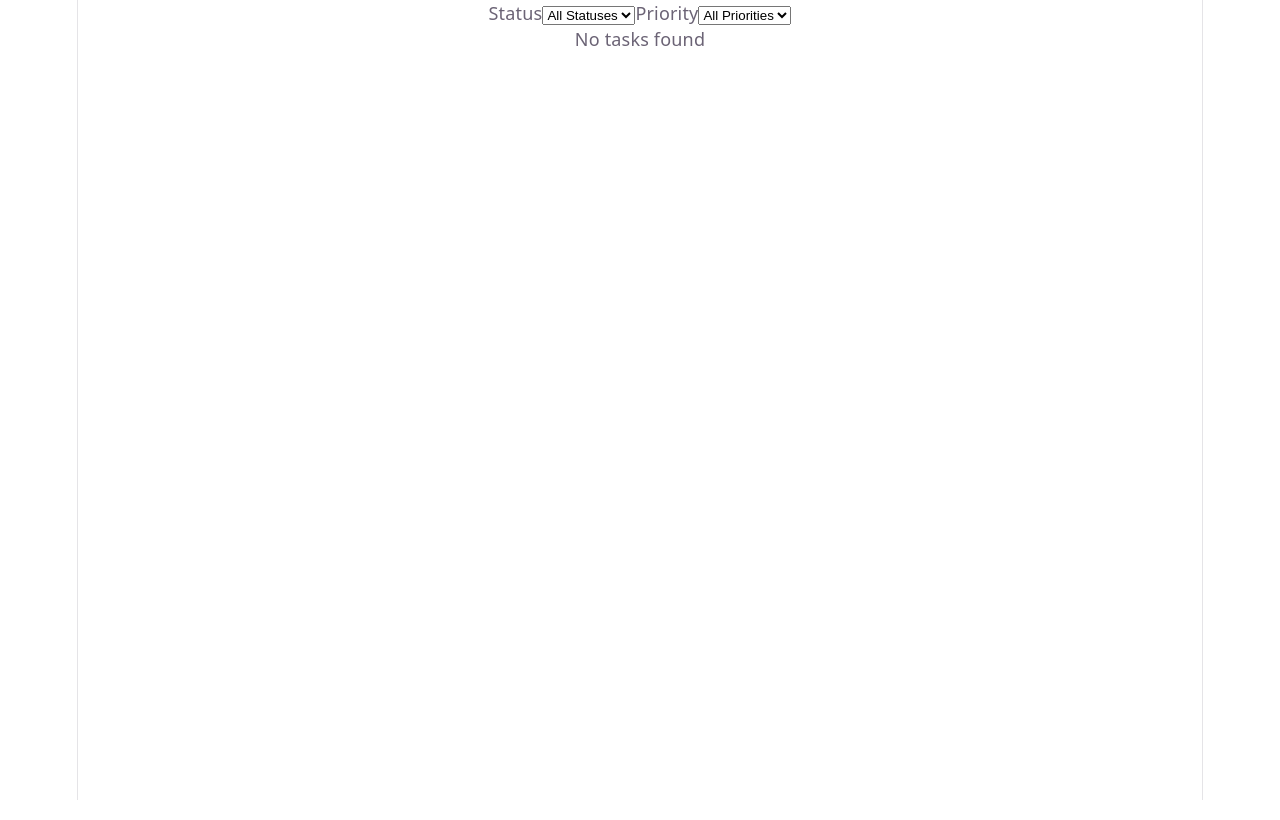
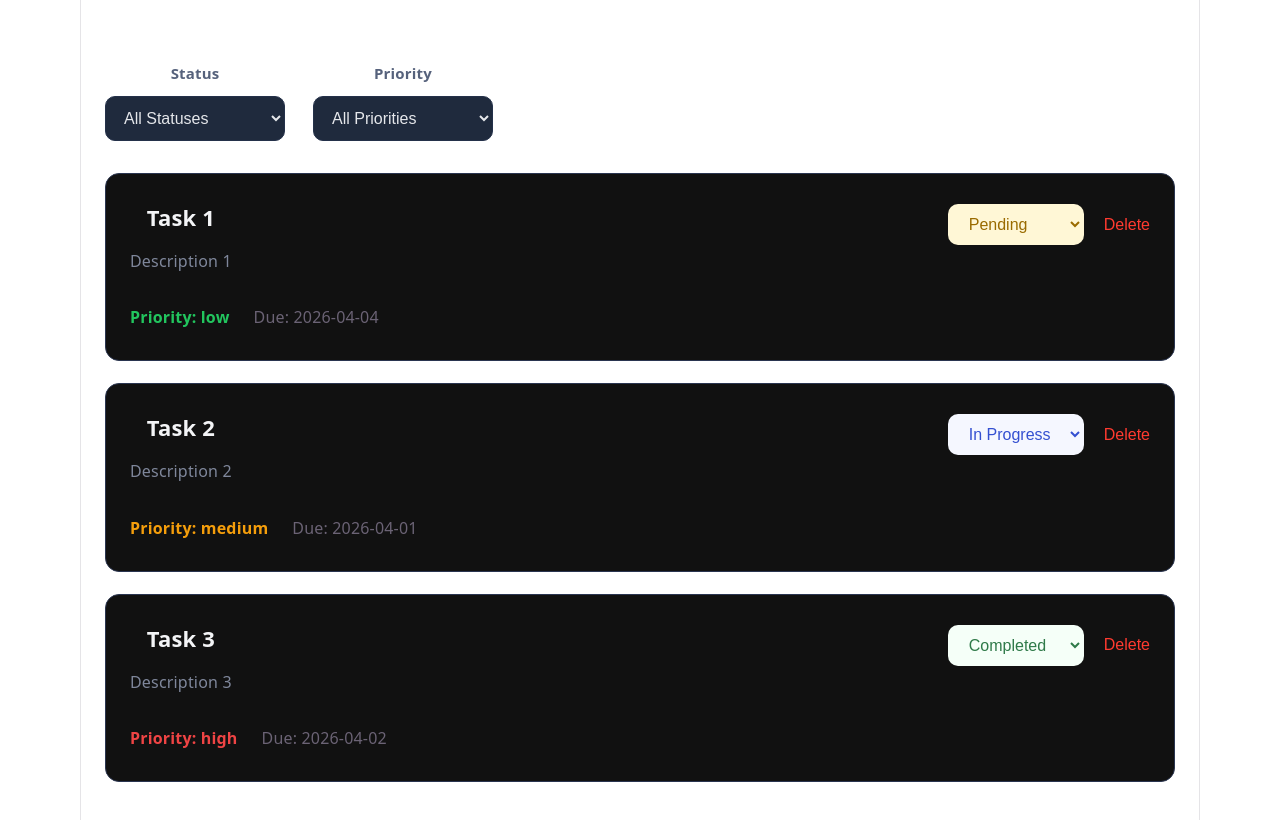
Before and after one commit to MelodyW2022/moudle415-react-fundamentals, a React (Vite) app in the folder lab3-task-manager/: page / in a window 1280 px wide. Shown: the top 820 px of the page. Built offline with nearby package versions, Linux system fonts and the light colour scheme.

Commit message:
feat(lab3): add initial task data and implement TaskFilter and TaskItem components with styling

```diff
--- a/lab3-task-manager/src/App.css
+++ b/lab3-task-manager/src/App.css
@@ -1,184 +1,5 @@
-.counter {
-  font-size: 16px;
-  padding: 5px 10px;
-  border-radius: 5px;
-  color: var(--accent);
-  background: var(--accent-bg);
-  border: 2px solid transparent;
-  transition: border-color 0.3s;
-  margin-bottom: 24px;
-
-  &:hover {
-    border-color: var(--accent-border);
-  }
-  &:focus-visible {
-    outline: 2px solid var(--accent);
-    outline-offset: 2px;
-  }
+#root {
+  max-width: 1120px;
+  margin: 0 auto;
+  padding: 32px 24px 48px;
 }
-
-.hero {
-  position: relative;
-
-  .base,
-  .framework,
-  .vite {
-    inset-inline: 0;
-    margin: 0 auto;
-  }
-
-  .base {
-    width: 170px;
-    position: relative;
-    z-index: 0;
-  }
-
-  .framework,
-  .vite {
-    position: absolute;
-  }
-
-  .framework {
-    z-index: 1;
-    top: 34px;
-    height: 28px;
-    transform: perspective(2000px) rotateZ(300deg) rotateX(44deg) rotateY(39deg)
-      scale(1.4);
-  }
-
-  .vite {
-    z-index: 0;
-    top: 107px;
-    height: 26px;
-    width: auto;
-    transform: perspective(2000px) rotateZ(300deg) rotateX(40deg) rotateY(39deg)
-      scale(0.8);
-  }
-}
-
-#center {
-  display: flex;
-  flex-direction: column;
-  gap: 25px;
-  place-content: center;
-  place-items: center;
-  flex-grow: 1;
-
-  @media (max-width: 1024px) {
-    padding: 32px 20px 24px;
-    gap: 18px;
-  }
-}
-
-#next-steps {
-  display: flex;
-  border-top: 1px solid var(--border);
-  text-align: left;
-
-  & > div {
-    flex: 1 1 0;
-    padding: 32px;
-    @media (max-width: 1024px) {
-      padding: 24px 20px;
-    }
-  }
-
-  .icon {
-    margin-bottom: 16px;
-    width: 22px;
-    height: 22px;
-  }
-
-  @media (max-width: 1024px) {
-    flex-direction: column;
-    text-align: center;
-  }
-}
-
-#docs {
-  border-right: 1px solid var(--border);
-
-  @media (max-width: 1024px) {
-    border-right: none;
-    border-bottom: 1px solid var(--border);
-  }
-}
-
-#next-steps ul {
-  list-style: none;
-  padding: 0;
-  display: flex;
-  gap: 8px;
-  margin: 32px 0 0;
-
-  .logo {
-    height: 18px;
-  }
-
-  a {
-    color: var(--text-h);
-    font-size: 16px;
-    border-radius: 6px;
-    background: var(--social-bg);
-    display: flex;
-    padding: 6px 12px;
-    align-items: center;
-    gap: 8px;
-    text-decoration: none;
-    transition: box-shadow 0.3s;
-
-    &:hover {
-      box-shadow: var(--shadow);
-    }
-    .button-icon {
-      height: 18px;
-      width: 18px;
-    }
-  }
-
-  @media (max-width: 1024px) {
-    margin-top: 20px;
-    flex-wrap: wrap;
-    justify-content: center;
-
-    li {
-      flex: 1 1 calc(50% - 8px);
-    }
-
-    a {
-      width: 100%;
-      justify-content: center;
-      box-sizing: border-box;
-    }
-  }
-}
-
-#spacer {
-  height: 88px;
-  border-top: 1px solid var(--border);
-  @media (max-width: 1024px) {
-    height: 48px;
-  }
-}
-
-.ticks {
-  position: relative;
-  width: 100%;
-
-  &::before,
-  &::after {
-    content: '';
-    position: absolute;
-    top: -4.5px;
-    border: 5px solid transparent;
-  }
-
-  &::before {
-    left: 0;
-    border-left-color: var(--border);
-  }
-  &::after {
-    right: 0;
-    border-right-color: var(--border);
-  }
-}
--- a/lab3-task-manager/src/App.tsx
+++ b/lab3-task-manager/src/App.tsx
@@ -7,7 +7,32 @@ import type { Task, TaskFilters, TaskStatus } from "./types";
 function App() {
   // const [count, setCount] = useState(0)
   //task state
-  const [tasks, setTasks] = useState<Task[]>([]);
+  const [tasks, setTasks] = useState<Task[]>([
+    {
+      id: "1",
+      title: "Task 1",
+      description: "Description 1",
+      status: "pending",
+      priority: "low",
+      dueDate: "2026-04-04",
+    },
+    {
+      id: "2",
+      title: "Task 2",
+      description: "Description 2",
+      status: "in-progress",
+      priority: "medium",
+      dueDate: "2026-04-01",
+    },
+    {
+      id: "3",
+      title: "Task 3",
+      description: "Description 3",
+      status: "completed",
+      priority: "high",
+      dueDate: "2026-04-02",
+    },
+  ]);
   //filter state
   const [filters, setFilters] = useState<TaskFilters>({});
   //handleFilterChange
--- /dev/null
+++ b/lab3-task-manager/src/components/TaskFilter/TaskFilter.css
@@ -0,0 +1,28 @@
+.task-filter {
+  display: flex;
+  gap: 28px;
+  align-items: flex-start;
+  margin: 28px 0 32px;
+}
+
+.filter-group {
+  display: flex;
+  flex-direction: column;
+  gap: 10px;
+}
+
+.filter-group label {
+  font-size: 15px;
+  font-weight: 600;
+  color: #56627c;
+}
+
+.filter-group select {
+  min-width: 180px;
+  padding: 12px 14px;
+  border-radius: 10px;
+  border: 1px solid #24314a;
+  background: #1f2a3d;
+  color: #e5e7eb;
+  font-size: 16px;
+}
--- a/lab3-task-manager/src/components/TaskFilter/TaskFilter.tsx
+++ b/lab3-task-manager/src/components/TaskFilter/TaskFilter.tsx
@@ -5,6 +5,7 @@ import type {
   TaskPriority,
   TaskStatus,
 } from "../../types";
+import "./TaskFilter.css";
 
 export function TaskFilter({ onFilterChange }: TaskFilterProps) {
   const [status, setStatus] = useState<TaskStatus | "">("");
@@ -23,10 +24,11 @@ export function TaskFilter({ onFilterChange }: TaskFilterProps) {
     return onFilterChange(filters);
   }
   return (
-    <div>
-      <label>
-        Status
+    <div className="task-filter">
+      <div className="filter-group">
+        <label htmlFor="status-filter">Status </label>
         <select
+          id="status-filter"
           value={status}
           onChange={(e) => {
             const newStatus = e.target.value as TaskStatus | "";
@@ -39,10 +41,11 @@ export function TaskFilter({ onFilterChange }: TaskFilterProps) {
           <option value="in-progress">In Progress</option>
           <option value="completed">Completed</option>
         </select>
-      </label>
-
-      <label>Priority</label>
+      </div>
+      <div className="filter-group">
+        <label htmlFor="priority-filter">Priority</label>
         <select
+          id="priority-filter"
           value={priority}
           onChange={(e) => {
             const newPriority = e.target.value as TaskPriority | "";
@@ -56,6 +59,7 @@ export function TaskFilter({ onFilterChange }: TaskFilterProps) {
           <option value="low">Low</option>
         </select>
       </div>
+    </div>
   );
 }
 export default TaskFilter;
--- a/lab3-task-manager/src/components/TaskItem/TaskItem.css
+++ b/lab3-task-manager/src/components/TaskItem/TaskItem.css
@@ -1,33 +1,115 @@
-.priorty.low {
-  color: green;
+.task-item {
+  border: 1px solid #2a3550;
+  border-radius: 14px;
+  padding: 30px 24px;
+  margin-bottom: 22px;
+  background-color: #111;
+  transition:
+    background-color 0.2s ease,
+    border-color 0.2s ease,
+    box-shadow 0.2s ease;
+}
+
+.task-item:hover {
+  background-color: #161616;
+  border-color: #43506a;
+  box-shadow: 0 4px 12px rgba(0, 0, 0, 0.2);
+}
+
+.task-item-header {
+  display: flex;
+  justify-content: space-between;
+  align-items: flex-start;
+  gap: 16px;
+}
+
+.task-item-info h3 {
+  margin: 0 0 18px;
+  font-size: 22px;
+  font-weight: 700;
+  color: #f3f4f6;
+}
+
+.task-item-info p {
+  margin: 0 0 24px;
+  color: #7f879b;
+  font-size: 16px;
+}
+
+.task-item-actions {
+  display: flex;
+  align-items: center;
+  gap: 20px;
+}
+
+.task-item-meta {
+  display: flex;
+  gap: 24px;
+  margin-top: 6px;
+  font-size: 16px;
+}
+
+.task-item-meta p {
+  margin: 0;
+}
+
+.priority {
+  font-weight: 600;
+}
+
+.priority.low {
+  color: #22c55e;
 }
 
 .priority.medium {
-  color: orange;
+  color: #f59e0b;
 }
 
 .priority.high {
-  color: red;
+  color: #ef4444;
+}
+
+.status {
+  min-width: 118px;
+  padding: 10px 16px;
+  border-radius: 10px;
+  border: 1px solid transparent;
+  font-size: 16px;
+  font-weight: 500;
 }
 
 .status.pending {
-  color: goldenrod;
+  color: #9a6b00;
+  background: #fff7d6;
 }
 
-.status-select.in-progress {
-  color: royalblue;
+.status.in-progress {
+  color: #3450d1;
+  background: #f5f7ff;
 }
 
-.status-select.completed {
-  color: seagreen;
+.status.completed {
+  color: #2f7a49;
+  background: #f5fff8;
 }
 
 .delete-button {
-  color: red;
+  color: #ff3b30;
   cursor: pointer;
   border: none;
   background: transparent;
+  font-size: 16px;
+  font-weight: 500;
+  padding: 0;
+  transition:
+    opacity 0.2s ease,
+    transform 0.1s ease;
 }
+
 .delete-button:hover {
   opacity: 0.8;
 }
+
+.delete-button:active {
+  transform: scale(0.97);
+}
--- a/lab3-task-manager/src/components/TaskItem/TaskItem.tsx
+++ b/lab3-task-manager/src/components/TaskItem/TaskItem.tsx
@@ -1,14 +1,16 @@
 import type { TaskItemProps, TaskStatus } from "../../types";
-
+import "./TaskItem.css";
 export function TaskItem({ task, onStatusChange, onDelete }: TaskItemProps) {
   return (
-    <div>
+    <div className="task-item">
+      <div className="task-item-header">
+        <div className="task-item-info">
           <h3>{task.title}</h3>
           <p>{task.description}</p>
-      <label>
-        Status:
+        </div>
+        <div className="task-item-actions">
           <select
-          className={`staus ${task.status}`}
+            className={`status ${task.status}`}
             value={task.status}
             onChange={(e) =>
               onStatusChange(task.id, e.target.value as TaskStatus)
@@ -18,14 +20,16 @@ export function TaskItem({ task, onStatusChange, onDelete }: TaskItemProps) {
             <option value="in-progress">In Progress</option>
             <option value="completed">Completed</option>
           </select>
-      </label>
-      {task.status === "completed" && <p>Completed</p>}
-      <p className={`priority ${task.priority}`}>Priority: {task.priority}</p>
-      <p>Due Date: {task.dueDate}</p>
           <button className="delete-button" onClick={() => onDelete(task.id)}>
             Delete
           </button>
         </div>
+      </div>
+      <div className="task-item-meta">
+        <p className={`priority ${task.priority}`}>Priority: {task.priority}</p>
+        <p>Due: {task.dueDate}</p>
+      </div>
+    </div>
   );
 }
 export default TaskItem;
--- a/lab3-task-manager/src/components/TaskList/TaskList.tsx
+++ b/lab3-task-manager/src/components/TaskList/TaskList.tsx
@@ -8,7 +8,6 @@ export function TaskList({ tasks, onStatusChange, onDelete }: TaskListProps) {
   }
   return (
     <div>
-      //
       {tasks.map((task) => (
         <TaskItem
           key={task.id}
```
Also changed, not shown: lab3-task-manager/src/assets/completed-example.png (added), lab3-task-manager/src/assets/output-before-challenge.png (added). Lines whose indentation alone changed are shown as unchanged.
